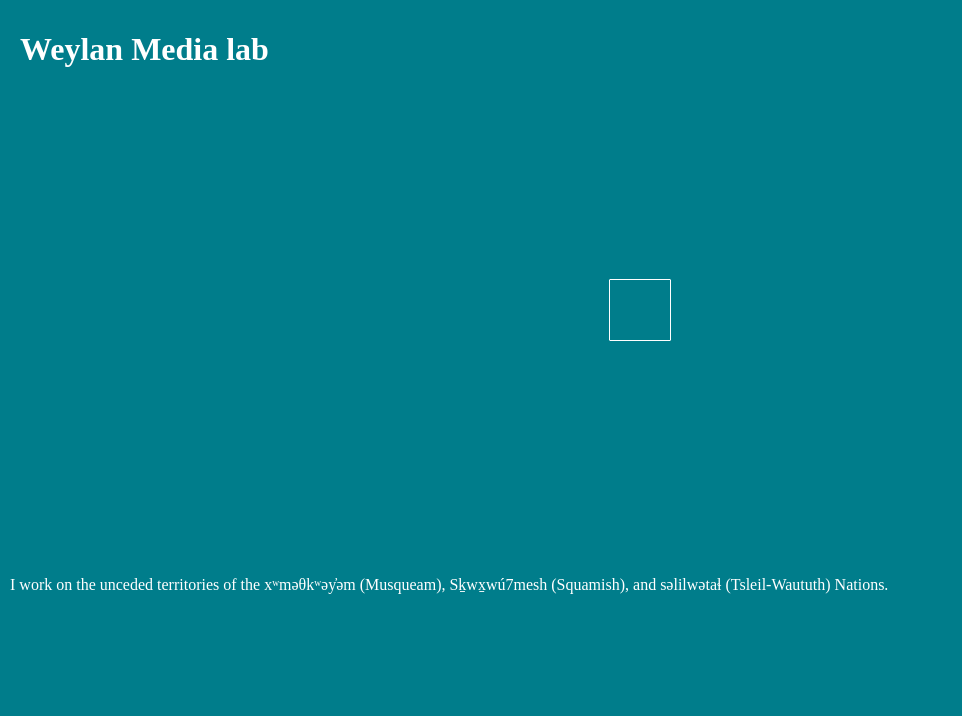
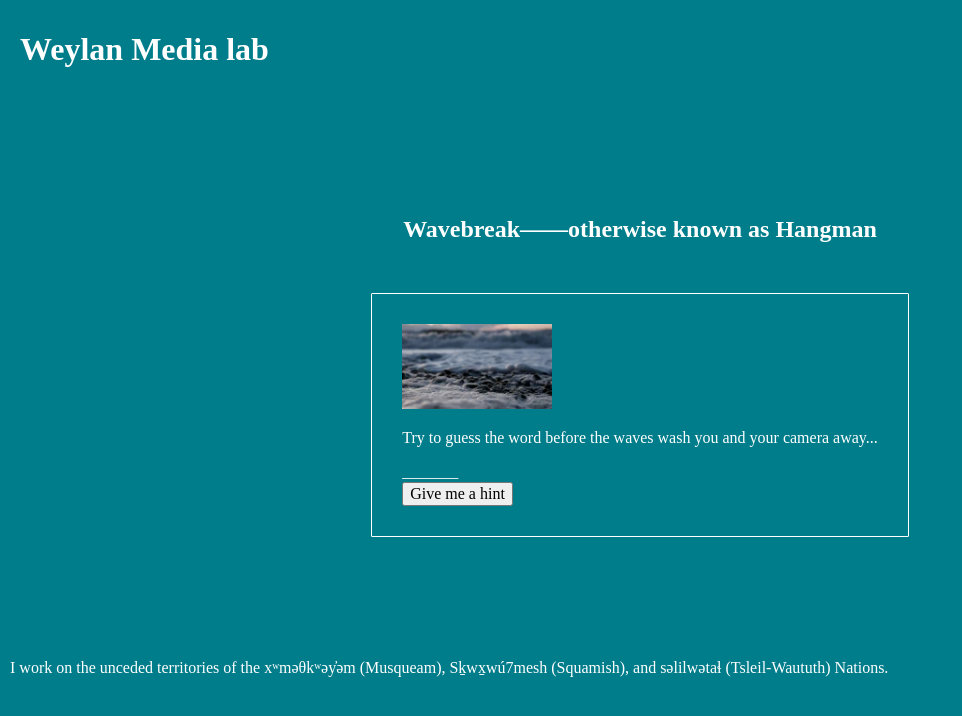
Before and after one commit to taliesin-herb/comp2132-final-project, a plain HTML site: page index.html in a window 1280 px wide. Shown: the whole page, without its empty margins (0-962 px from the left). Drawn offline with Linux system fonts and the light colour scheme; a web font is replaced by a local one.

Commit message:
drawGame working

```diff
--- a/index.html
+++ b/index.html
@@ -5,7 +5,7 @@
         <meta charset="utf-8">
         <link rel="stylesheet" href="css/style_with_normalize.css">
         <link rel="stylesheet" href="css/style.css">
-        <title>Weylan Media lab</title>
+        <title>Wavebreak</title>
         <link rel="preconnect" href="https://fonts.googleapis.com">
         <link rel="preconnect" href="https://fonts.gstatic.com" crossorigin>
         <link href="https://fonts.googleapis.com/css2?family=Darker+Grotesque:wght@300..900&display=swap" rel="stylesheet">
@@ -19,7 +19,20 @@
             </h1>
             </header>
             <main>
+                <h2>Wavebreak——otherwise known as Hangman</h2>
                 <div class="y_not_box">
+                    <div>
+                    <img id="hangman_image" src="images/wave0.jpeg" alt="Waves coming in.">
+                    </div>
+                    <p>Try to guess the word before the waves wash you and your camera away...</p>
+                    <div>
+                    <div id="masked_word"></div>
+                    <div id="hangman_hint"></div>
+                    <button id="hint_button" type="button" class="button">Give me a hint</button>
+                    </div>
+                    <div id="letters"></div>
+                    <div id="result"></div>
+                    <button id="play_again" hidden="hidden" type="button" class="button">Play again</button>
                 </div>
             </main>
             <footer>
--- a/scripts/project_script.js
+++ b/scripts/project_script.js
@@ -65,6 +65,11 @@ class Game {
 
 }
 
+function drawGame(){
+  document.getElementById("masked_word").textContent = game.getMaskedWord();
+  document.getElementById("hangman_image").src=`images/wave${game.getWrongGuessCount()}.jpeg`;
+}
+
 let game;
 
 fetch("data/words.json")
@@ -74,4 +79,5 @@ fetch("data/words.json")
   const chosenWord = words[index];
   console.log(chosenWord);
   game = new Game(chosenWord.word, chosenWord.hint)
+  drawGame();
 });
```
Also changed, not shown: images/wave0.jpeg (added), images/wave1.jpeg (added), images/wave2.jpeg (added), images/wave3.jpeg (added), images/wave4.jpeg (added), images/wave5.jpeg (added), images/wave6.jpeg (added).
